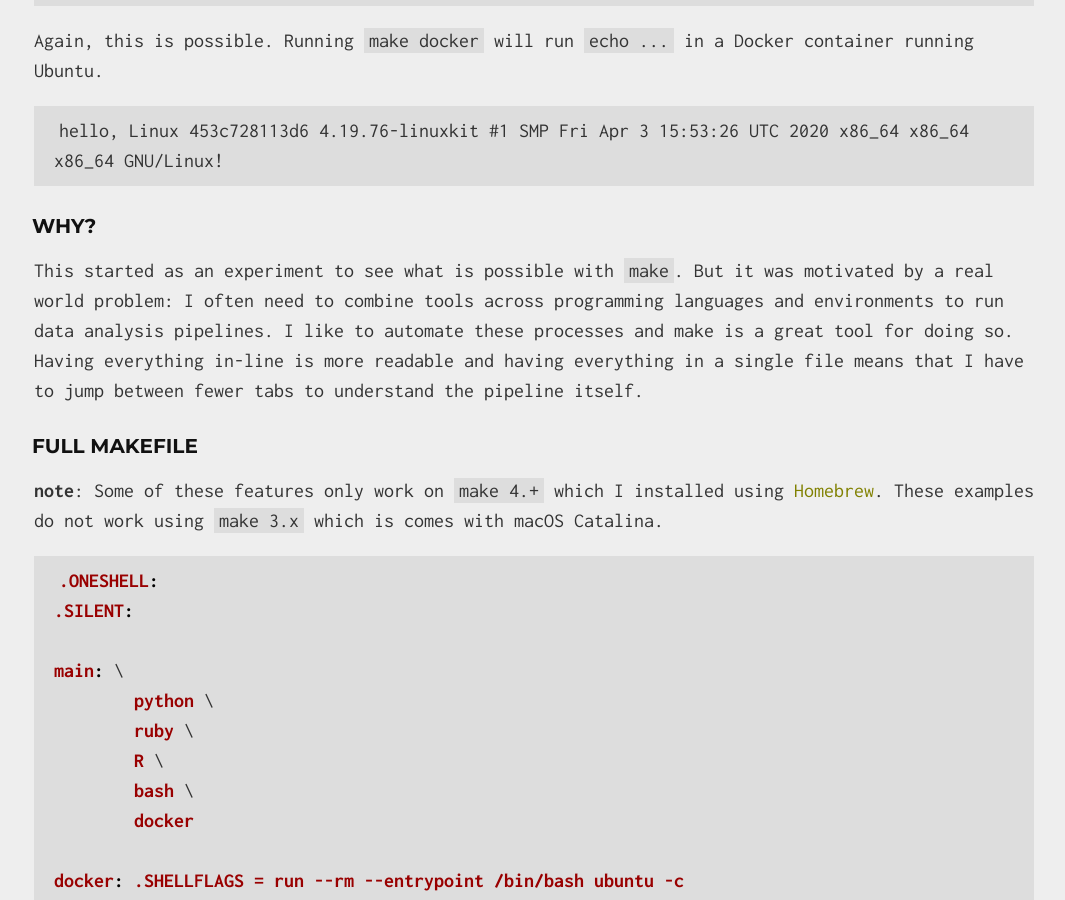
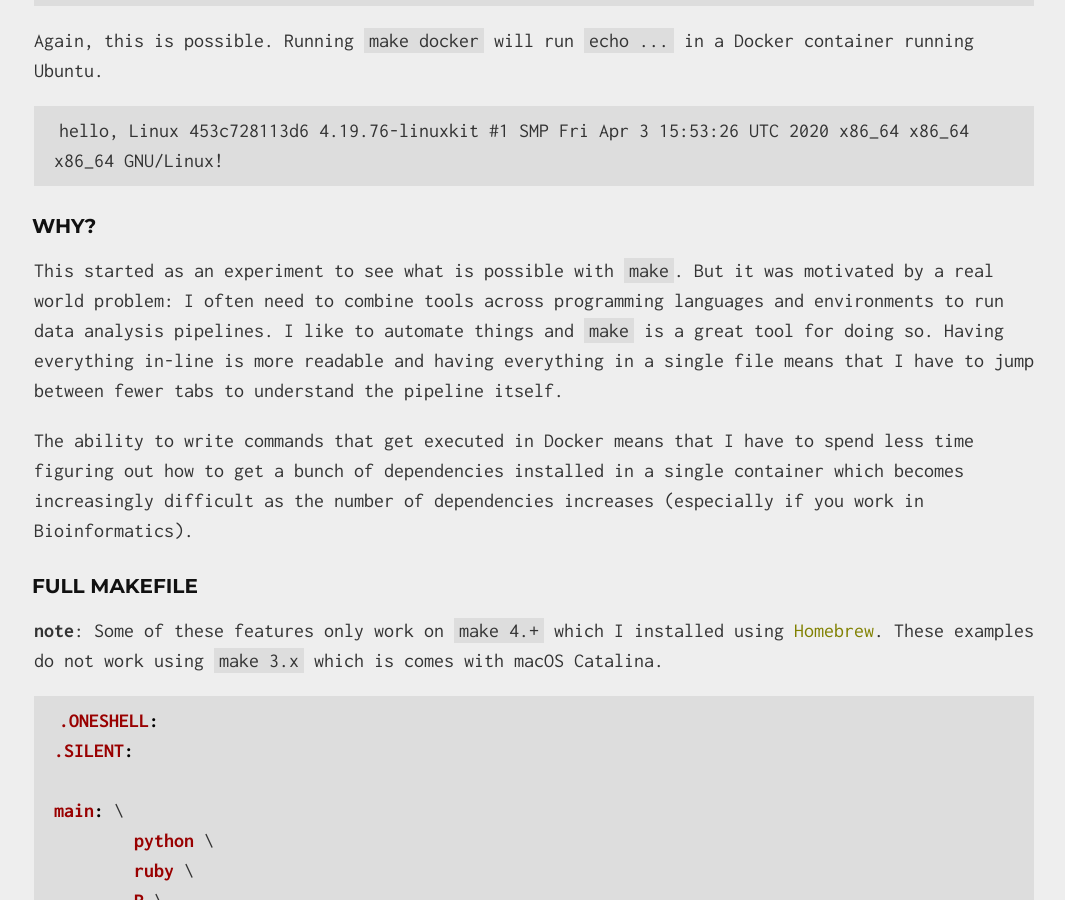
Before and after one commit to audy/audy.github.io, a Jekyll site: the page built from _posts/2020-05-14-Polyglot-Makefiles.md, in a window 1280 px wide and 900 px high, scrolled down 1724 px. Shown: the whole window, without its empty margins (106-1171 px from the left). Built offline with Jekyll 4.4.1, drawn with Linux system fonts in a browser that asks for light colours.

Commit message:
docker bit

```diff
--- a/_posts/2020-05-14-Polyglot-Makefiles.md
+++ b/_posts/2020-05-14-Polyglot-Makefiles.md
@@ -80,9 +80,14 @@ hello, Linux 453c728113d6 4.19.76-linuxkit #1 SMP Fri Apr 3 15:53:26 UTC 2020 x8
 This started as an experiment to see what is possible with `make`. But it was
 motivated by a real world problem: I often need to combine tools across
 programming languages and environments to run data analysis pipelines. I like
-to automate these processes and make is a great tool for doing so. Having
-everything in-line is more readable and having everything in a single file
-means that I have to jump between fewer tabs to understand the pipeline itself.
+to automate things and `make` is a great tool for doing so. Having everything
+in-line is more readable and having everything in a single file means that I
+have to jump between fewer tabs to understand the pipeline itself.
+
+The ability to write commands that get executed in Docker means that I have to
+spend less time figuring out how to get a bunch of dependencies installed in a
+single container which becomes increasingly difficult as the number of
+dependencies increases (especially if you work in Bioinformatics).
 
 ## Full Makefile
 
```
